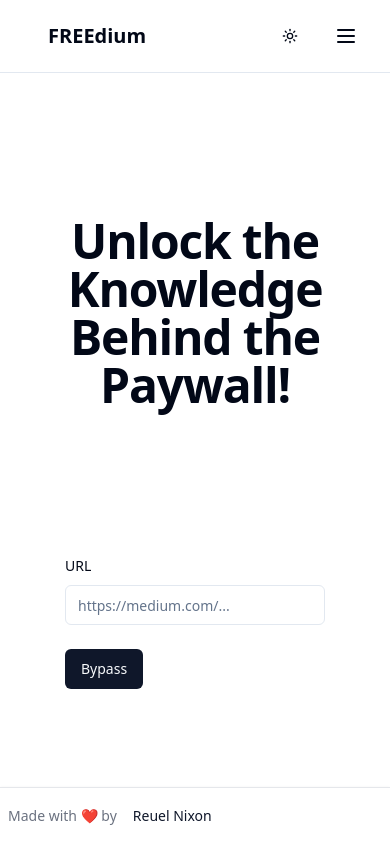
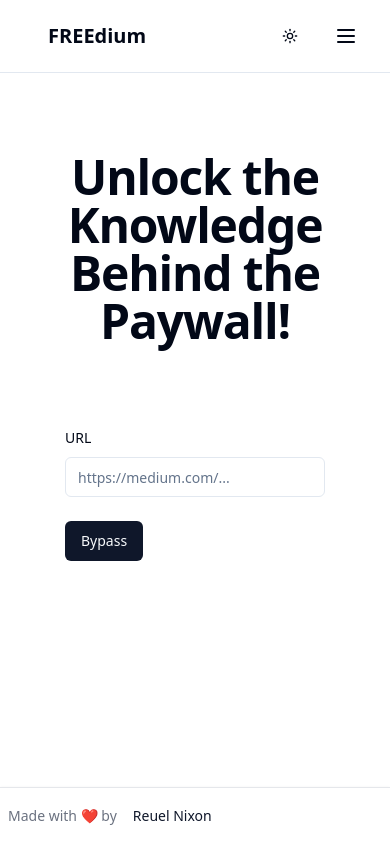
Before and after one commit to rnxj/freedium, a Next.js app: page / in a window 390 px wide. Built offline with nearby package versions, Linux system fonts and the light colour scheme.

Commit message:
fixing the UI in mobile devices

```diff
--- a/src/app/page.tsx
+++ b/src/app/page.tsx
@@ -45,7 +45,7 @@ export default function Home() {
 
   return (
     <div>
-      <div className="mx-auto py-24">
+      <div className="mx-auto py-8 md:py-24">
         <div className="grid grid-cols-1 gap-1 text-center lg:grid-cols-5">
           <div className="z-10 ml-5 hidden lg:col-span-1 lg:block">
             <LeftHand />
```
